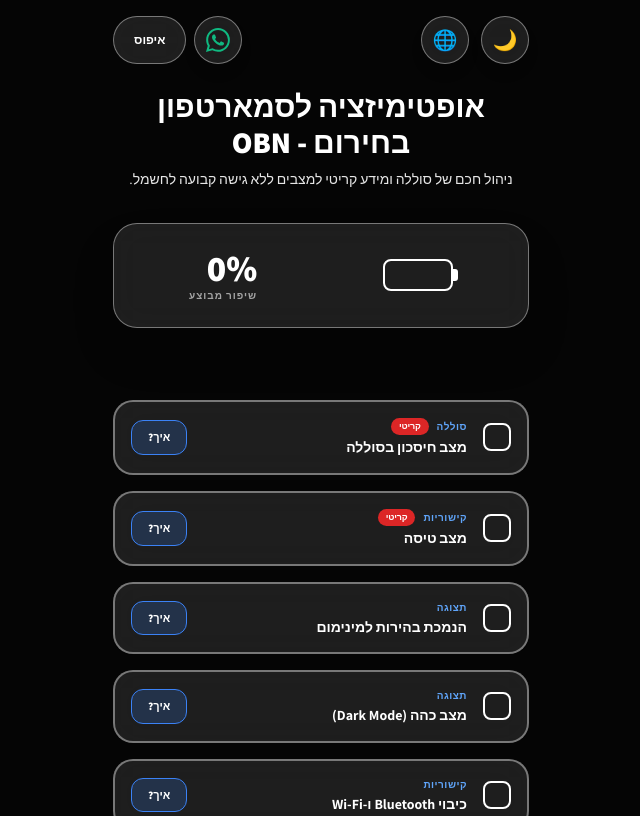
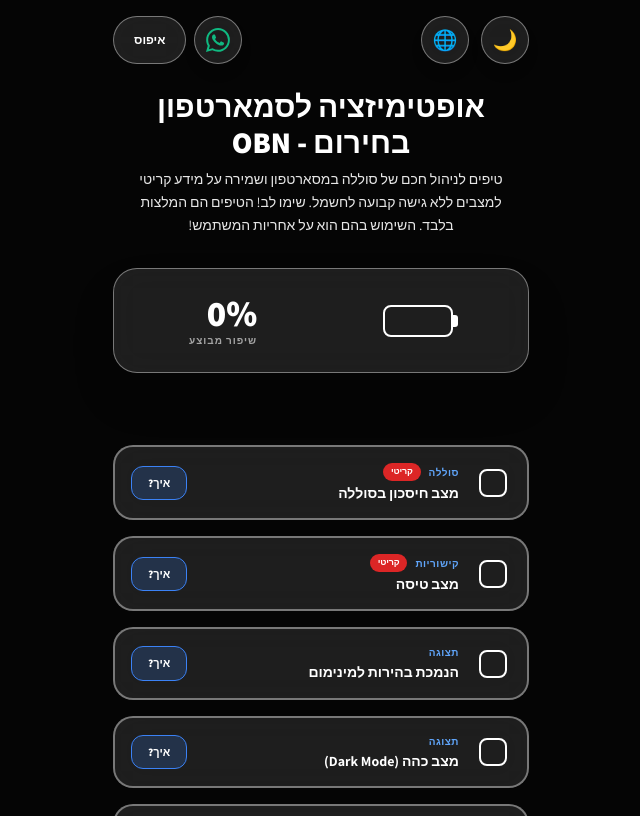
Before and after one commit to OBN3/OBN, a plain HTML site: page OBN-Emergency.html in a window 1280 px wide. Shown: the top 816 px of the page, without its empty margins (319-959 px from the left). Drawn offline with nearby package versions, Linux system fonts and the light colour scheme.

Commit message:
Update OBN-Emergency.html

```diff
--- a/OBN-Emergency.html
+++ b/OBN-Emergency.html
@@ -226,14 +226,12 @@
     <!-- Language Selector -->
     <div id="langOverlay" class="fixed inset-0 bg-black/80 backdrop-blur-xl z-[200] hidden flex items-center justify-center p-6" onclick="closeLangMenu()">
         <div class="modal-container glass-card w-full max-w-xs p-8 rounded-[40px] relative" onclick="event.stopPropagation()">
-            <!-- Close X Button -->
             <button onclick="closeLangMenu()" class="absolute top-4 left-4 p-2 opacity-60 hover:opacity-100 font-bold text-xl">✕</button>
-
             <h3 class="text-xl font-black mb-8 text-center">בחר שפה / Language</h3>
             <div class="grid grid-cols-1 gap-4">
                 <button onclick="setLang('he')" class="p-5 glass-card rounded-2xl flex justify-between items-center font-bold"><span>עברית</span><span class="text-2xl">🇮🇱</span></button>
                 <button onclick="setLang('en')" class="p-5 glass-card rounded-2xl flex justify-between items-center font-bold"><span>English</span><span class="text-2xl">🇺🇸</span></button>
-                <button onclick="setLang('ar')" class="p-5 glass-card rounded-2xl flex justify-between items-center font-bold"><span>العربية</span><span class="text-2xl">SA</span></button>
+                <button onclick="setLang('ar')" class="p-5 glass-card rounded-2xl flex justify-between items-center font-bold"><span>العربية</span><span class="text-2xl">🇸🇦</span></button>
                 <button onclick="setLang('ru')" class="p-5 glass-card rounded-2xl flex justify-between items-center font-bold"><span>Русский</span><span class="text-2xl">🇷🇺</span></button>
                 <button onclick="setLang('am')" class="p-5 glass-card rounded-2xl flex justify-between items-center font-bold"><span>አማርኛ</span><span class="text-2xl">🇪🇹</span></button>
             </div>
@@ -249,12 +247,13 @@
     </div>
 
     <script>
-        // --- הקישור לאפליקציה שיופיע בשיתוף ווטסאפ ---
         const APP_URL_FOR_SHARE = "https://linktr.ee/ofirbn";
 
         const UI = {
             he: {
-                appTitle: "אופטימיזציה לסמארטפון בחירום - OBN", appDesc: "ניהול חכם של סוללה ומידע קריטי למצבים ללא גישה קבועה לחשמל.", labelOptimized: "שיפור מבוצע",
+                appTitle: "אופטימיזציה לסמארטפון בחירום - OBN",
+                appDesc: "טיפים לניהול חכם של סוללה במסארטפון ושמירה על מידע קריטי למצבים ללא גישה קבועה לחשמל. שימו לב! הטיפים הם המלצות בלבד. השימוש בהם הוא על אחריות המשתמש!",
+                labelOptimized: "שיפור מבוצע",
                 labelCompletedHeader: "בוצעה אופטימיזציה", btnReset: "איפוס", resetTitle: "איפוס רשימה?", resetDesc: "כל הסימונים ימחקו ותצטרכו להתחיל מחדש.",
                 btnCancel: "ביטול", btnConfirmReset: "אפס עכשיו", btnSOS: "🚨 SOS / פנס חירום", btnGotIt: "הבנתי, תודה", how: "איך?", critical: "קריטי",
                 cat_battery: "סוללה", cat_network: "קישוריות", cat_display: "תצוגה", cat_info: "מידע", cat_apps: "אפליקציות", cat_backup: "גיבוי",
@@ -264,7 +263,9 @@
                 wa_link_text: "לאפליקציה"
             },
             en: {
-                appTitle: "Smartphone Emergency Optimizer - OBN", appDesc: "Smart battery and info management for power-limited situations.", labelOptimized: "Optimization Applied",
+                appTitle: "Smartphone Emergency Optimizer - OBN",
+                appDesc: "Tips for smart battery management and critical info backup for power-limited situations. Note: These are recommendations only. Use at your own risk!",
+                labelOptimized: "Optimization Applied",
                 labelCompletedHeader: "Optimized Items", btnReset: "Reset", resetTitle: "Reset Progress?", resetDesc: "All checkboxes will be cleared.",
                 btnCancel: "Cancel", btnConfirmReset: "Reset Now", btnSOS: "🚨 SOS / Flashlight", btnGotIt: "Got it", how: "How?", critical: "CRITICAL",
                 cat_battery: "Battery", cat_network: "Network", cat_display: "Display", cat_info: "Info", cat_apps: "Apps", cat_backup: "Backup",
@@ -274,9 +275,11 @@
                 wa_link_text: "To App"
             },
             ar: {
-                appTitle: "محسن الهاتف للطوارئ - OBN", appDesc: "إدارة ذكية للبطارية والمعلومات لحالات نقص الكهرباء.", labelOptimized: "تم التحسين",
+                appTitle: "محسن الهاتف للطوارئ - OBN",
+                appDesc: "نصائح للإدارة الذكية للبطارية ونسخ المعلومات الهامة. تنبيه: هذه مجرد توصيات، والاستخدام على مسؤوليتك الخاصة!",
+                labelOptimized: "تم التحسين",
                 labelCompletedHeader: "تم الانتهاء منها", btnReset: "إعادة", resetTitle: "إعادة التعيين؟", resetDesc: "سيتم مسح جميع العلامات.",
-                btnCancel: "إلغاء", btnConfirmReset: "إعادة الآن", btnSOS: "🚨 وضع الطوارئ", btnGotIt: "فهمت", how: "كيف؟", critical: "عاجل",
+                btnCancel: "إلغاء", btnConfirmReset: "إعادة الآن", btnSOS: "🚨 وضع الطوارئ", btnGotIt: "فهمت", how: "كيف؟", critical: "عاجל",
                 cat_battery: "البطارية", cat_network: "الشبكة", cat_display: "الشاشة", cat_info: "معلومات", cat_apps: "تطبيقات", cat_backup: "نسخ",
                 m_100: "واو! أقصى قدر من الكفاءة!", m_75: "ممتاز! تم توفير الطاقة.", m_50: "منتصف الطريق!", m_25: "بداية جيدة!",
                 copyright: "جميع الحقوق محفوظة لأوفير بن ناتان.", contact: "اتصل بنا",
@@ -284,8 +287,10 @@
                 wa_link_text: "إلى التطبيق"
             },
             ru: {
-                appTitle: "Оптимизатор Смартфона - OBN", appDesc: "Умное управление батареей и информацией при дефиците энергии.", labelOptimized: "Оптимизация",
-                labelCompletedHeader: "Выполнено", btnReset: "Сброс", resetTitle: "Сбросить список?", resetDesc: "Все отметки будут удалены.",
+                appTitle: "Оптимизатор Смартфона - OBN",
+                appDesc: "Советы по управлению батареей и сохранению важной информации. Внимание: это лишь рекомендации, использование на ваш риск!",
+                labelOptimized: "Оптимизация",
+                labelCompletedHeader: "Выполнено", btnReset: "Сброס", resetTitle: "Сбросить список?", resetDesc: "Все отметки будут удалены.",
                 btnCancel: "Отмена", btnConfirmReset: "Сбросить", btnSOS: "🚨 Режим SOS", btnGotIt: "Понятно", how: "Как?", critical: "ВАЖНО",
                 cat_battery: "Батарея", cat_network: "Связь", cat_display: "Экран", cat_info: "Инфо", cat_apps: "Приложения", cat_backup: "Бекап",
                 m_100: "Вау! Максимум энергии!", m_75: "Отлично! Заряд спасен.", m_50: "Половина пути!", m_25: "Хорошее начало!",
@@ -294,12 +299,14 @@
                 wa_link_text: "К приложению"
             },
             am: {
-                appTitle: "የስማርትፎን አደጋ ጊዜ ማመቻቻ - OBN", appDesc: "ኃይል በማይኖርበት ጊዜ ባትሪን እና መረጃን ማስተዳደር።", labelOptimized: "ተስተካክሏል",
+                appTitle: "የስማርትፎን አደጋ ጊዜ ማመቻቻ - OBN",
+                appDesc: "የባትሪ አጠቃቀም እና የመረጃ አያያዝ ምክሮች። ማሳሰቢያ፦ ምክሮቹ እንደ አማራጭ የቀረቡ ናቸው፤ አጠቃቀሙ በተጠቃሚው ኃላፊነት ይሆናል!",
+                labelOptimized: "ተስተካክሏል",
                 labelCompletedHeader: "ተጠናቅቋል", btnReset: "አስጀምር", resetTitle: "ዳግም ላስጀምር?", resetDesc: "ሁሉም ምልክቶች ይጠፋሉ።",
                 btnCancel: "ተመለስ", btnConfirmReset: "አስጀምር", btnSOS: "🚨 የድንገተኛ መብራት", btnGotIt: "ገባኝ", how: "እንዴት?", critical: "አስቸኳይ",
                 cat_battery: "ባትሪ", cat_network: "ኔትወርክ", cat_display: "ስክሪን", cat_info: "መረጃ", cat_apps: "አፕሊኬሽን", cat_backup: "ምትክ",
                 m_100: "ድንቅ! ተጠናቋል!", m_75: "በጣም ጥሩ!", m_50: "ግማሹ ደርሷል!", m_25: "ጥሩ ጅምር!",
-                copyright: "መብቱ በኦፊር ቤን ናታን የተጠበቀ ነው።", contact: "ግንኙነት",
+                copyright: "መብቱ בኦፊר ቤን ናታን የተጠበቀ ነው።", contact: "ግንኙነት",
                 wa_share: "የሞባይል ማመቻቻ መተግበሪያ:\nባትሪን እና መረጃን በአግባቡ ለማስተዳደር የሚረዳ",
                 wa_link_text: "ወደ መተግበሪያ"
             }
@@ -349,7 +356,7 @@
                 am: { t: 'ጂፒኤስ ያጥፉ', h: 'ጂፒኤስ በጣም ባትሪ ስለሚበላ ያጥፉት።' }
             }},
             { id: 7, cat: 'cat_info', keys: {
-                he: { t: 'הורדת מפות אופליין', h: 'גוגל מפות > תמונת הפרופיל > מפות אופליין. הורידו את האזור שלכם.' },
+                he: { t: 'הורדת מפות אופליין', h: 'גוגל מפות > תמונת פרופיל > מפות אופליין. הורידו את האזור שלכם.' },
                 en: { t: 'Download Offline Maps', h: 'Google Maps > Profile > Offline Maps. Select your area.' },
                 ar: { t: 'خرائط بدون إنترنت', h: 'حمل خرائط منطقتك من جوجل ماب للاستخدام بدون إنترنت.' },
                 ru: { t: 'Офлайн-карты', h: 'Скачайте карты вашего района в Google Maps.' },
@@ -367,7 +374,7 @@
                 en: { t: 'Emergency Note in Case', h: 'Write 3 emergency numbers on paper and put it inside your case.' },
                 ar: { t: 'ملاحظة ورقية', h: 'اكتب أرقام الطوارئ على ورقة وضعها في غطاء الهاتف.' },
                 ru: { t: 'Записка под чехол', h: 'Напишите 3 номера на бумаге и положите под чехол.' },
-                am: { t: 'የስልክ ቁጥር በወረቀት', h: '3 ስልኮችን በወረቀት ጽፈው ስልኩ ከቨር ውስጥ ያስቀምጡ።' }
+                am: { t: 'የስልክ ቁጥር בወረቀት', h: '3 ስልኮችን בወረቀት ጽፈው ስልኩ ከቨር ውስጥ ያስቀምጡ።' }
             }},
             { id: 10, cat: 'cat_info', keys: {
                 he: { t: 'אפליקציית פיקוד העורף', h: 'על מנת לחסוך בסוללה, ובמידה ואתם ממוקמים באזור אחד - הגדירו עיר/אזור ידנית ושנו מיקום ל"בעת שימוש בלבד" תמשיכו לקבל התראות על פי האזור שהגדרתם.' },
@@ -381,7 +388,7 @@
                 en: { t: 'Close Heavy Apps', h: 'Force close Facebook, YouTube, and Instagram.' },
                 ar: { t: 'إغلاق التطبيقات الكبيرة', h: 'أغلق فيسبوك ويوتيوب وإنستغرام تماماً.' },
                 ru: { t: 'Закрыть тяжелые прил.', h: 'Закройте Facebook, YouTube и Instagram.' },
-                am: { t: 'ከባድ አፖችን ዝጋ', h: 'ፌስቡክ እና ዩቲዩብን ሙሉ በሙሉ ዝጋ።' }
+                am: { t: 'ከባድ אፖችን ዝጋ', h: 'ፌስቡክ እና ዩቲዩብን ሙሉ በሙሉ ዝጋ።' }
             }}
         ];
 
@@ -416,9 +423,9 @@
             const tooltips = {
                 he: { theme: "החלפת מצב כהה/בהיר", lang: "שינוי שפה", reset: "איפוס התקדמות", wa: "העברת הקישור לאפליקציה בווטסאפ" },
                 en: { theme: "Toggle Theme", lang: "Change Language", reset: "Reset Progress", wa: "Share App on WhatsApp" },
-                ar: { theme: "تبديل المظهر", lang: "تغيير اللغة", reset: "إعادة التعيين", wa: "مشاركة التطبيق عبر واتساب" },
+                ar: { theme: "تبדיל المظهر", lang: "تغيير اللغة", reset: "إعادة التعيين", wa: "مشاركة التطبيق عبر واتساب" },
                 ru: { theme: "Сменить тему", lang: "Сменить язык", reset: "Сбросить прогресс", wa: "Поделиться в WhatsApp" },
-                am: { theme: "ቀለም መቀየር", lang: "ቋንቋ መቀየር", reset: "ዳግም አስጀምር", wa: "በዋትስአፕ አጋራ" }
+                am: { theme: "ቀለም መቀየር", lang: "ቋንቋ መቀየር", reset: "ዳግም አስጀምር", wa: "በዋትስአፕ אጋራ" }
             };
 
             const t = tooltips[state.lang];
@@ -458,21 +465,24 @@
             const catLabel = UI[state.lang][task.cat];
             div.className = `task-item glass-card p-4 flex items-center gap-4 cursor-pointer ${isDone ? 'completed' : ''}`;
 
+            // לחיצה על כל שטח המלבן פותחת את המודאל
+            div.onclick = () => openModal(task.id);
+
             const badge = (task.urgent && !isDone) ? `<span class="text-[9px] bg-red-600 text-white font-black px-2 py-0.5 rounded-full uppercase tracking-tight">${UI[state.lang].critical}</span>` : '';
 
             div.innerHTML = `
-                <div onclick="toggleTask(${task.id}); event.stopPropagation();">
+                <div onclick="toggleTask(${task.id}); event.stopPropagation();" class="relative z-10 p-1">
                     <input type="checkbox" class="hidden" ${isDone ? 'checked' : ''}>
-                    <div class="checkbox-custom">${isDone ? '✓' : ''}</div>
+                    <div class="checkbox-custom text-white">${isDone ? '✓' : ''}</div>
                 </div>
-                <div class="flex-grow flex flex-col" onclick="toggleTask(${task.id})">
+                <div class="flex-grow flex flex-col">
                     <div class="flex items-center gap-2 mb-1">
                         <span class="text-[10px] font-black uppercase tracking-wider ${isDone ? 'text-emerald-500' : 'text-blue-400'}">${catLabel}</span>
                         ${badge}
                     </div>
-                    <div class="text-sm font-bold leading-tight ${isDone ? 'opacity-50 line-through' : ''}">${content.t}</div>
+                    <div class="text-sm font-bold leading-tight text-[var(--text-main)] ${isDone ? 'opacity-50 line-through' : ''}">${content.t}</div>
                 </div>
-                <button onclick="openModal(${task.id}); event.stopPropagation();" class="how-btn text-[11px] font-black px-4 py-2 rounded-xl transition-all active:scale-90">${UI[state.lang].how}</button>
+                <button class="how-btn text-[11px] font-black px-4 py-2 rounded-xl transition-all active:scale-90">${UI[state.lang].how}</button>
             `;
             return div;
         }
@@ -507,10 +517,7 @@
 
         function shareWhatsApp() {
             const ui = UI[state.lang];
-            // הטקסט הבא הוא טקסט גולמי שניתן לעריכה חופשית:
             let message = `*${ui.wa_share}*\n\n${ui.wa_link_text}: ${APP_URL_FOR_SHARE}`;
-
-            // הפונקציה encodeURIComponent מקודדת את הטקסט לפורמט URL כדי שהדפדפן יעביר אותו תקין לווטסאפ
             window.open(`https://wa.me/?text=${encodeURIComponent(message)}`, '_blank');
         }
 
```
